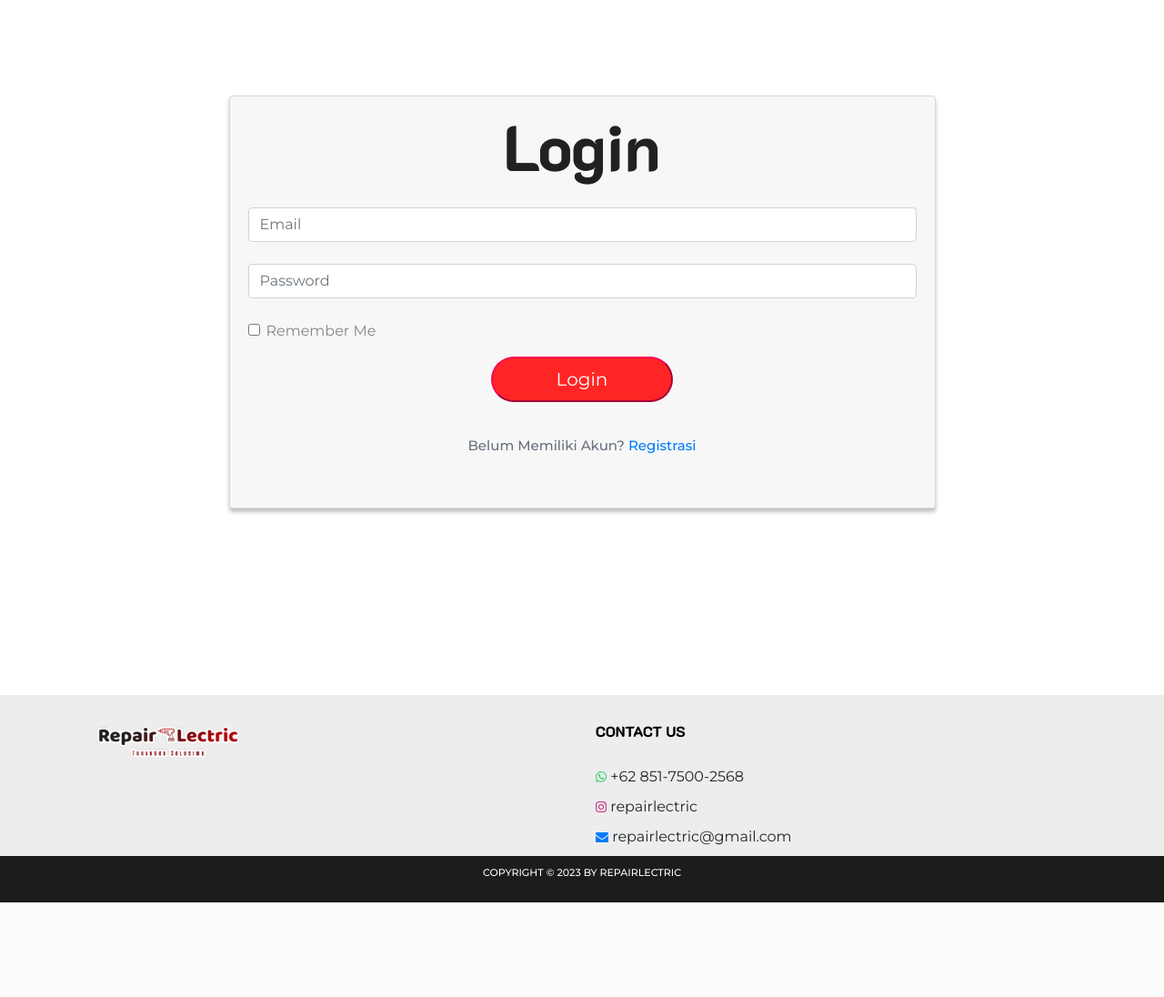
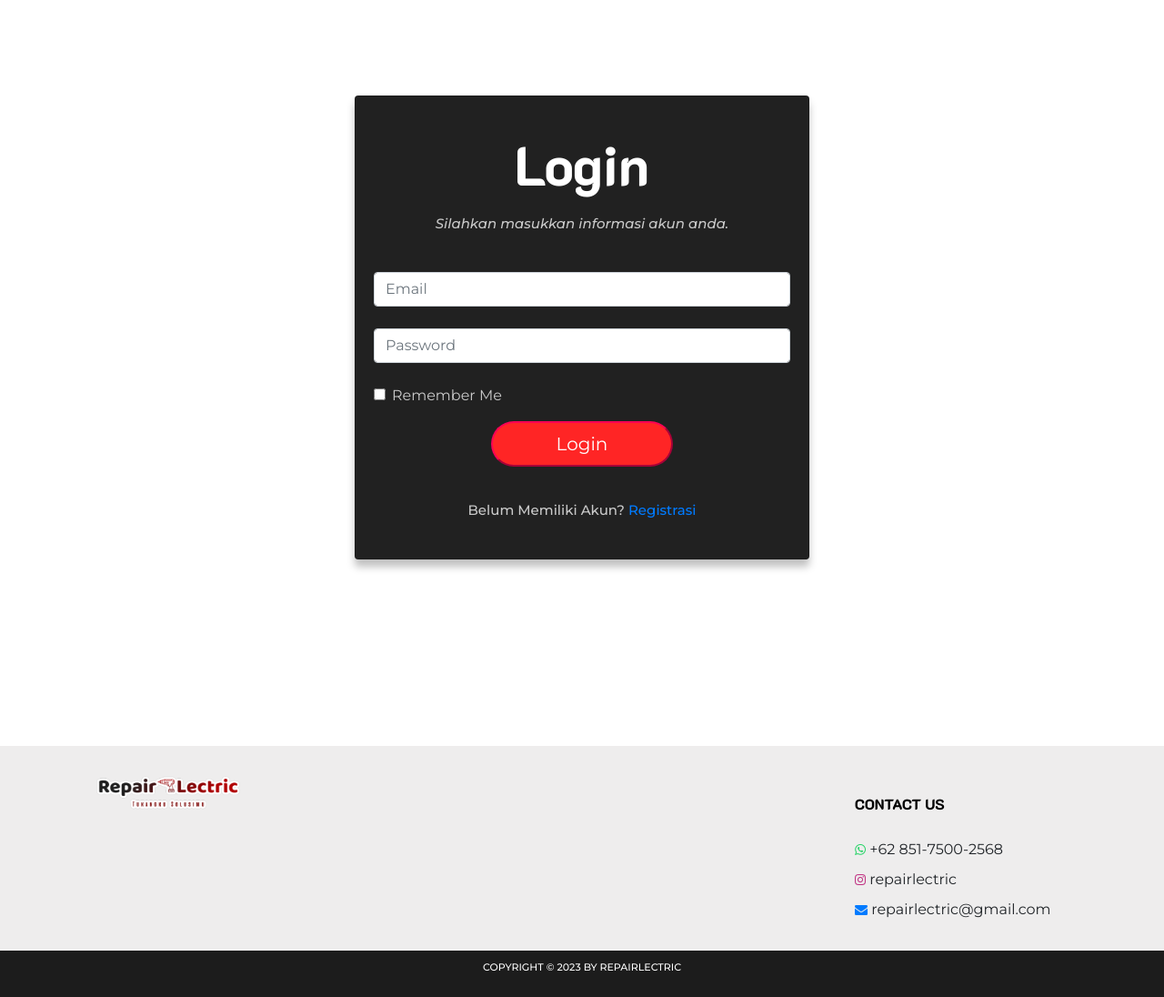
Before and after one commit to shofiraya/Website_repair, a PHP site: page /login.php in a window 1280 px wide. Shown: the part 135-1231 px from the top of the page at 91% size. Before the commit the page ends 1127 px from the top, so only its background shows below. Run offline with PHP 8.4, Linux system fonts and the light colour scheme.

Commit message:
Update login.php

```diff
--- a/Website/login.php
+++ b/Website/login.php
@@ -23,8 +23,8 @@ if (isset($_COOKIE['id']) && isset($_COOKIE['key'])) {
         $_SESSION["login_pelanggan"] = true;
     }
 }
+?>
 
-?>
 <!DOCTYPE html>
 <html lang="zxx">
 
@@ -56,22 +56,83 @@ if (isset($_COOKIE['id']) && isset($_COOKIE['key'])) {
     <!-- Main Stylesheets -->
     <link rel="stylesheet" href="css/style.css" />
 
-
-
     <!--[if lt IE 9]>
         <script src="https://oss.maxcdn.com/html5shiv/3.7.2/html5shiv.min.js"></script>
         <script src="https://oss.maxcdn.com/respond/1.4.2/respond.min.js"></script>
     <![endif]-->
     <style>
+        h1 {
+            color: white;
+            font-size: 60px;
+        }
+        label, p {
+            color: #cacaca;
+            text-align: center;
+        }
 
+        .login-section .container-form,
+        .registrasi-section .container-form {
+            display: flex;
+            justify-content: center;
+            align-items: center;
+
+            /* Mengatur tinggi container agar mengisi tinggi viewport */
+        }
+
+        .login-section p,
+        .registrasi-section p {
+            margin-bottom: 20px;
+            padding-top: 10px;
+        }
+
+        .login-section .card,
+        .registrasi-section .card {
+            background: #ffffff;
+            padding-top: 20px;
+            color: white;
+            width: 70%;
+            /* Menggunakan lebar 100% agar kartu memenuhi lebar container */
+            max-width: 500px;
+            /* Mengatur lebar maksimum kartu */
+            background: #212121;
+            height: 100%;
+            box-shadow: 0px 8px 8px rgba(0, 0, 0, 0.25);
+        }
+
+        .login-section .card input[type="submit"],
+        .registrasi-section .card input[type="submit"] {
+            border-radius: 100px;
+            background: #ff2525;
+            border-color: #fc0254;
+            width: 200px;
+            height: 50px;
+            flex-shrink: 0;
+            color: #FFF;
+            font-size: 20px;
+        }
+
+        .login-section .card input[type="submit"]:hover,
+        .login-section .card input[type="button"]:hover,
+        .registrasi-section .card input[type="submit"]:hover,
+        .registrasi-section .card input[type="button"]:hover {
+            color: black;
+            background-color: rgb(192, 192, 192);
+            border: none;
+        }
+
+        .login-section label, .registrasi-section label {
+            color: #868686;
+            color: #cacaca;
+        }
     </style>
 </head>
 
 <body>
     <!-- Page Preloder -->
-    <div id="preloder">
+    <!-- <div id="preloder">
         <div class="loader"></div>
-    </div>
+    </div> -->
+
     <!-- Header section -->
     <header class="header-section clearfix">
         <a href="index.html" class="site-logo">
@@ -107,16 +168,16 @@ if (isset($_COOKIE['id']) && isset($_COOKIE['key'])) {
     <!-- Header section end -->
     <section class="registrasi-section spad">
         <div class="container container-form">
-            <div class="card">
-
+            <div class="card"><br>
                 <h1 class="card-title" align="center">Login</h1>
+                <p><em>Silahkan masukkan informasi akun anda.</em></p>
                 <div class="card-body">
                     <form action="#" method="post">
                         <input type="text" class="form-control" id="merekInput" placeholder="Email" autocomplete="off"
-                            name="email">
+                            name="email" required>
                         <br>
                         <input type="password" class="form-control" id="merekInput" placeholder="Password"
-                            autocomplete="off" name="password"><br>
+                            autocomplete="off" name="password" required><br>
                         <div class="mb-3 form-check">
                             <input type="checkbox" class="form-check-input" id="exampleCheck1" name="cekbox">
                             <label class="form-check-label" for="exampleCheck1">Remember Me</label>
@@ -135,8 +196,11 @@ if (isset($_COOKIE['id']) && isset($_COOKIE['key'])) {
     <footer class="footer-section">
         <div class="container">
             <div class="row">
-                <div class="col-xl-6 col-lg-7 order-lg-2">
-                    <div class="footer-widget">
+                <div class="col-xl-9 col-lg-8 order-lg-1">
+                    <img src="img/logo_repair.png" alt="">
+                </div>
+                <div class="col-xl-3 col-lg-4 order-lg-2">
+                    <div class="footer-widget"><br>
                         <h2>Contact Us</h2>
                         <ul class="contact-list">
                             <li><a href="https://wa.me/6285175002568" target="_blank"><i class="fa fa-whatsapp"
@@ -147,13 +211,8 @@ if (isset($_COOKIE['id']) && isset($_COOKIE['key'])) {
                                         style="color: #007BFF;"></i></a> repairlectric@gmail.com</li>
                         </ul>
                     </div>
-
                 </div>
-                <div class="col-xl-6 col-lg-5 order-lg-1">
-                    <img src="img/logo_repair.png" alt="">
-                </div>
-            </div>
-
+            </div><br>
         </div>
         <div class="copyright">
             <!-- Link back to Colorlib can't be removed. Template is licensed under CC BY 3.0. -->
@@ -170,7 +229,5 @@ if (isset($_COOKIE['id']) && isset($_COOKIE['key'])) {
     <script src="js/owl.carousel.min.js"></script>
     <script src="js/mixitup.min.js"></script>
     <script src="js/main.js"></script>
-
 </body>
-
 </html>
```
